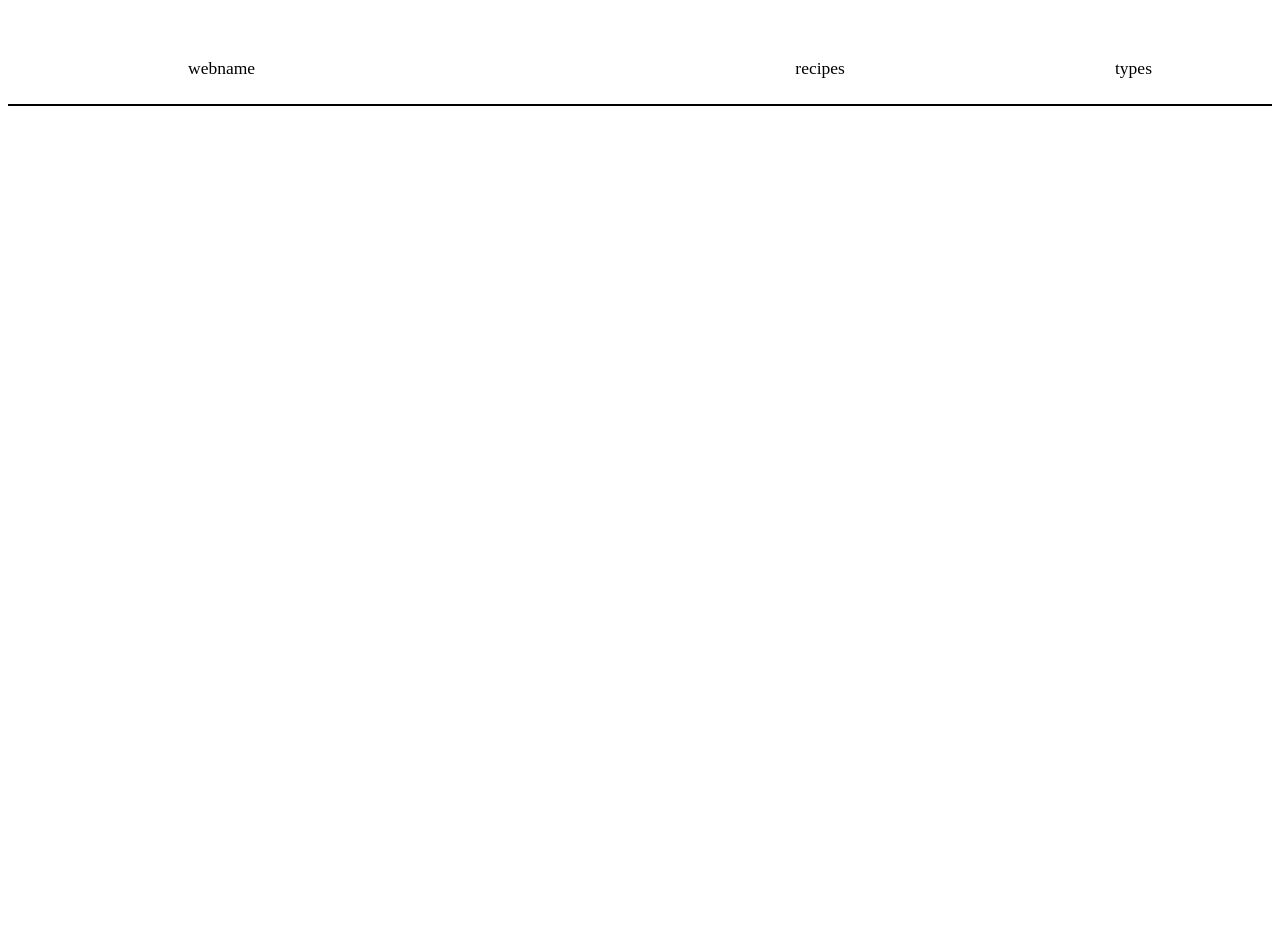
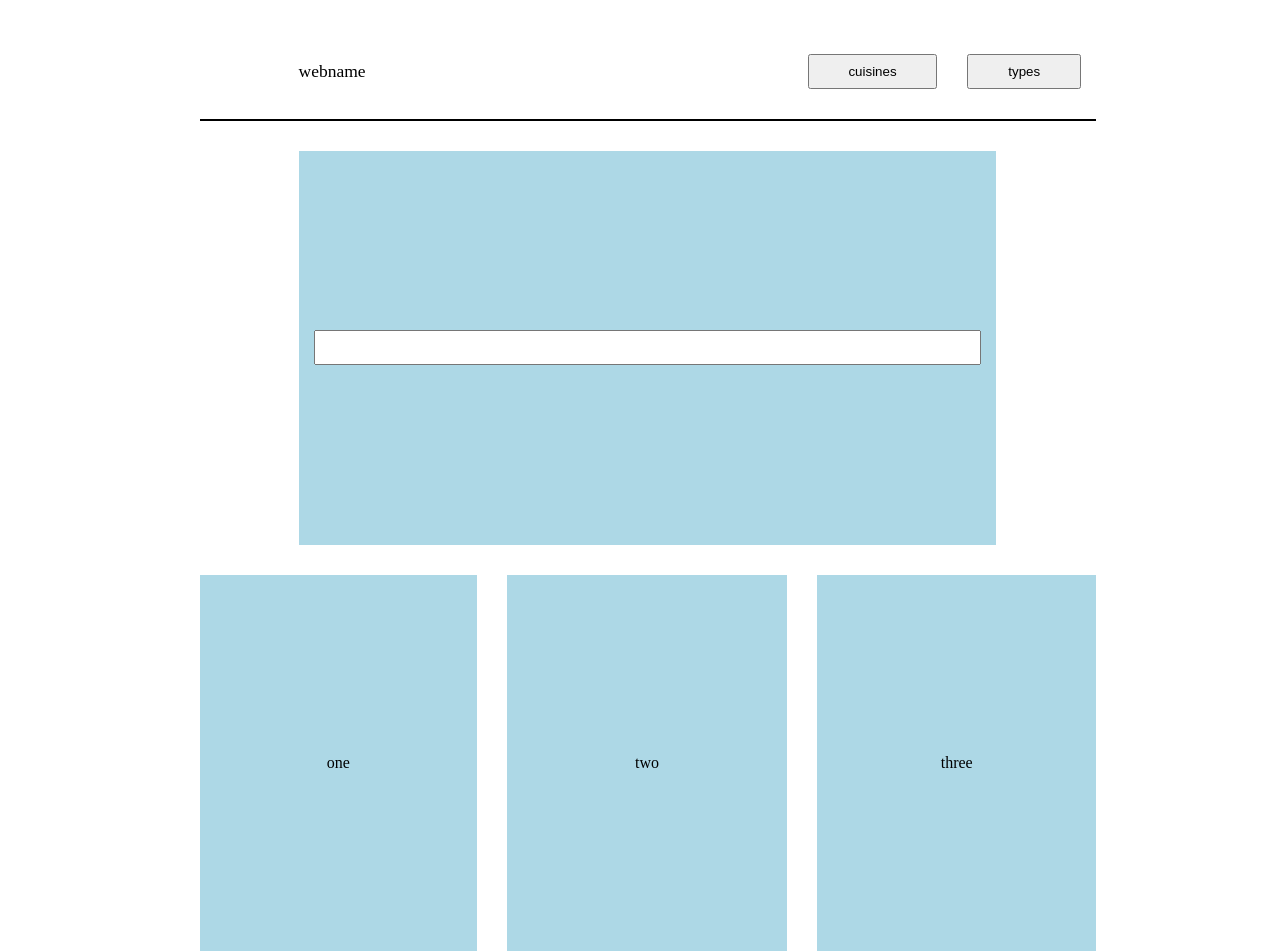
Before and after one commit to pujagharti/sei50-project-2-old-version, a React (Create React App) app: page / in a window 1280 px wide. Shown: the top 952 px of the page. Before the commit the page ends 800 px from the top, so only its background shows below. Built offline with nearby package versions, Linux system fonts and the light colour scheme.

Commit message:
did buttons in the navbar, put a search tool i the homepage and 3 boxes for icons and bit more of css

```diff
--- a/package.json
+++ b/package.json
@@ -3,10 +3,12 @@
   "version": "0.1.0",
   "private": true,
   "dependencies": {
+    "bulma": "^0.9.0",
     "eslint-plugin-react": "^7.18.3",
     "node-sass": "^4.13.1",
     "react": "^16.13.1",
     "react-dom": "^16.13.1",
+    "react-router-dom": "^5.2.0",
     "react-scripts": "3.4.3"
   },
   "scripts": {
--- a/src/App.js
+++ b/src/App.js
@@ -1,9 +1,13 @@
-import React from 'react'
-import Navbar from './Navbar'
+import React, { Fragment } from 'react'
+import Home from './components/common/Home'
+import Navbar from './components/common/Navbar'
 
 const App = () => {
   return (
-    <Navbar />
+    <Fragment>
+      <Navbar />
+      <Home />
+    </Fragment>
   )
 }
 
--- a/src/Navbar.js
+++ /dev/null
@@ -1,16 +0,0 @@
-import React, { Fragment } from 'react'
-
-
-const Navbar = () => {
-
-  return (
-    <Fragment>
-      <div className="grid-container">
-        <div className="webname">webname</div>
-        <div className="menuBtn recipes">recipes</div>
-        <div className="menuBtn types">types</div>
-      </div>
-    </Fragment>
-  )
-}
-export default Navbar
--- /dev/null
+++ b/src/components/common/Home.js
@@ -0,0 +1,31 @@
+import React, { Component, Fragment } from 'react'
+
+
+
+class Home extends Component {
+
+
+
+
+  render() {
+
+
+    return (
+      <Fragment>
+        <div className="front-container">
+          <div className="home">
+            <div className="searchingInput">
+              <input type="text" className="home-search" />
+            </div>
+            <div className="home-icon home-one">one</div>
+            <div className="home-icon home-two">two</div>
+            <div className="home-icon home-three">three</div>
+
+          </div>
+
+        </div>
+      </Fragment>
+    )
+  }
+}
+export default Home
--- /dev/null
+++ b/src/components/common/Navbar.js
@@ -0,0 +1,23 @@
+import React, { Fragment } from 'react'
+
+
+const Navbar = () => {
+
+
+
+  return (
+    <Fragment>
+      <div className="front-container">
+        <div className="grid-container">
+          <div className="webname">webname</div>
+          <div className="menuBtn cuisines"><button>cuisines</button></div>
+          <div className="menuBtn types" ><button>types</button></div>
+
+        </div>
+
+      </div>
+
+    </Fragment>
+  )
+}
+export default Navbar
--- a/src/index.js
+++ b/src/index.js
@@ -3,5 +3,6 @@ import ReactDOM from 'react-dom'
 import './styles/main.scss'
 import App from './App'
 import './styles/navbar.css'
+import './styles/home.css'
 
 ReactDOM.render(<App />, document.getElementById('root'))
--- /dev/null
+++ b/src/styles/home.css
@@ -0,0 +1,70 @@
+.front-container
+{
+  width: 100vw;
+  height: auto;
+
+  display: flex;
+  justify-content: center;
+  align-items: center;
+  padding: 15px;
+  padding-left: 15vw;
+  padding-right: 15vw;
+
+  box-sizing: border-box;
+}
+.home
+{
+  width: 100%;
+  min-height: 100vh;
+  display: grid;
+  grid-template-columns: repeat(9/ 1fr);
+  grid-template-rows: repeat(8/ 1fr);
+  position: relative;
+  column-gap: 30px;
+  row-gap: 30px;
+}
+.searchingInput
+{
+  grid-column: 2/9;
+  grid-row: 1/3;
+  display: flex;
+  justify-content: flex-start;
+  align-items: center;
+  padding: 15px;
+  background-color: lightblue;
+  box-sizing: border-box;
+}
+.searchingInput > .home-search
+{
+  width: 100%;
+  height: 35px;
+  margin: 0;
+  padding: 0;
+  box-sizing: border-box;
+}
+
+.home-icon
+{
+  display: flex;
+  justify-content: center;
+  align-items: center;
+  padding: 15px;
+  background-color: lightblue;
+  box-sizing: border-box;
+}
+
+.home-one
+{
+  grid-column: 1/4;
+  grid-row: 3/5;
+}
+.home-two
+{
+  grid-column: 4/7;
+  grid-row: 3/5;
+}
+.home-three
+{
+  grid-column: 7/10;
+  grid-row: 3/5;
+}
--- a/src/styles/navbar.css
+++ b/src/styles/navbar.css
@@ -1,7 +1,6 @@
 .body
 {
-  width: 100vw;
-  min-height: 100vh;
+
   box-sizing: border-box;
   padding: 0!important;
   margin: 0!important;
@@ -15,14 +14,14 @@
 
 
   display: grid;
-  grid-template-columns: repeat(9/ 1fr);
+  grid-template-columns: repeat(10/ 1fr);
   grid-template-rows: repeat(4/ 1fr);
   border-bottom: 2px solid black;
 }
 .webname
 {
   grid-column: 1/4;
-  grid-row: 2/4;
+  grid-row: 1/5;
   display: flex;
   justify-content: center;
   align-items: center;
@@ -36,20 +35,41 @@
   align-items: center;
   text-align: center;
   font-size: 17.5px;
-
+  padding: 15px;
+  box-sizing: border-box;
 }
-.menuBtn:hover
+.menuBtn > button
 {
+  width: 100%;
+  height: 35px;
+  text-align: center;
+}
+.menuBtn > button:hover
+{
+  height: 33px;
   border-bottom: 2px solid green;
 }
-.recipes
+.cuisines
 {
-  grid-column: 6/8;
-  grid-row: 2/4;
-  margin-right: 30px;
+  grid-column: 9/10;
+  grid-row: 1/5;
 }
 .types
 {
-  grid-column: 8/10;
-  grid-row: 2/4;
+  grid-column: 10/11;
+  grid-row: 1/5;
 }
+
+.navi
+{
+  position: absolute;
+  top: 0;
+  right: 0;
+  width: 20vw;
+  background-color: green;
+  display: flex;
+  justify-content: flex-start;
+  flex-direction: row;
+  flex-wrap: wrap;
+  height: 70vh;
+}
```
Also changed, not shown: src/components/DisplayRecipes.js (added, +25 -0 lines), src/components/common/Cuisines.js (added), src/components/common/Type.js (added), 1 other file (tests, documents, lock files or other folders).
